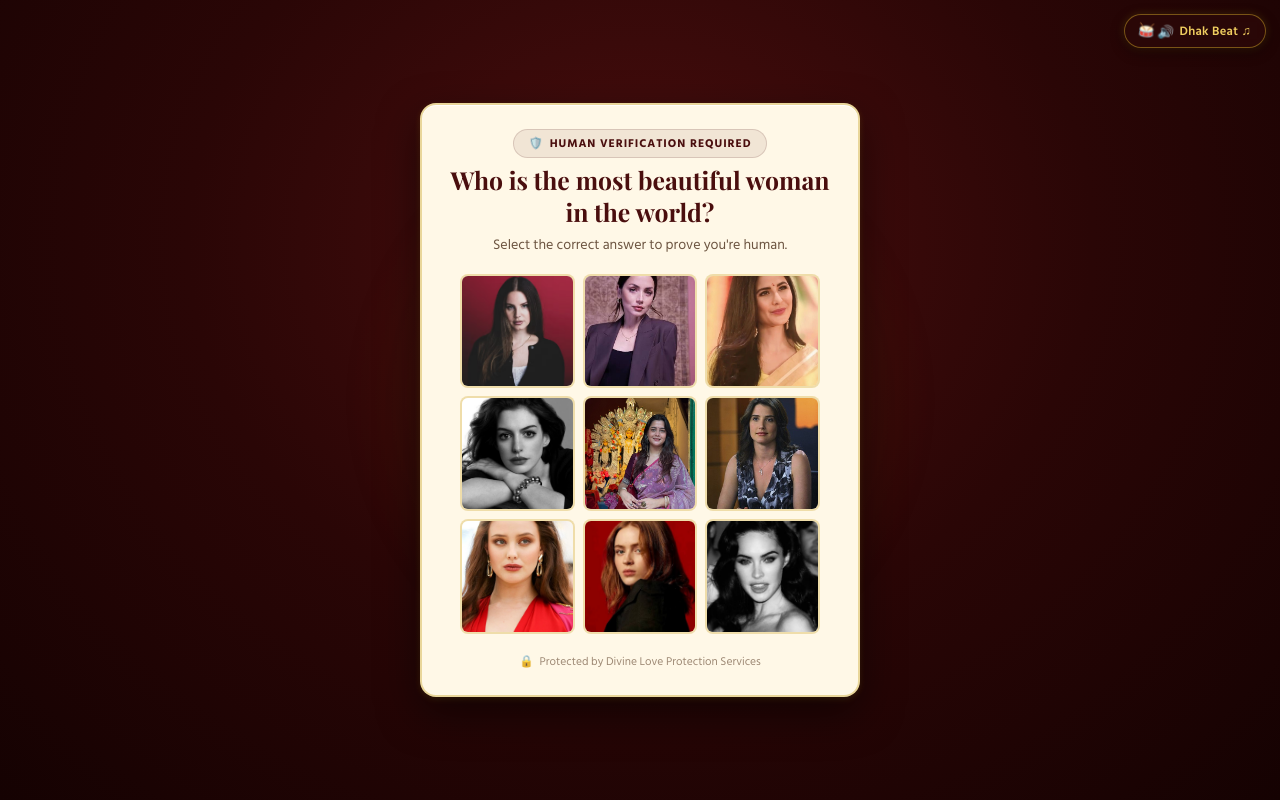
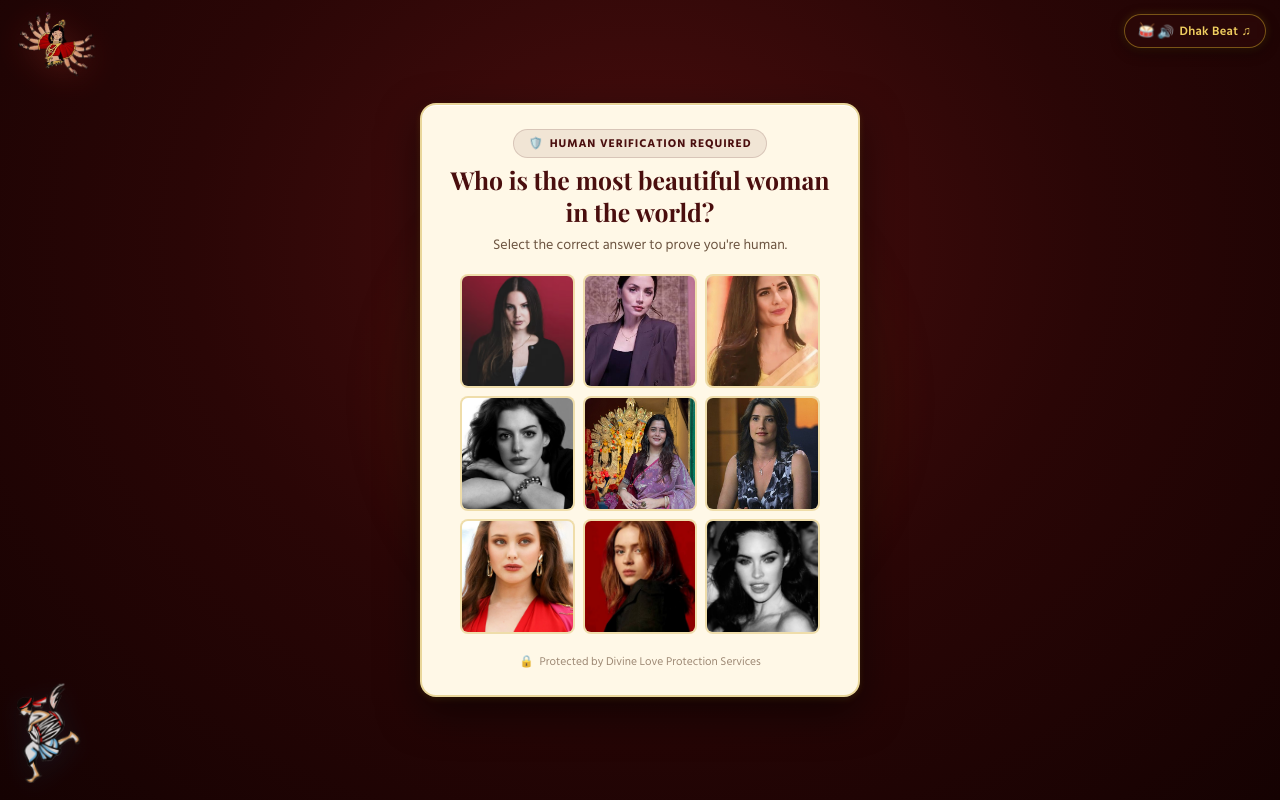
Before and after one commit to dibyajitgupta06/Scrapbook, a React (Vite) app: page / in a window 1280 px wide. Built offline with nearby package versions, Linux system fonts and the light colour scheme; a web font is replaced by a local one.

Commit message:
Add festive Durga emoji and Dhaki motifs across all pages without background for enhanced aesthetic

```diff
--- a/src/App.jsx
+++ b/src/App.jsx
@@ -1,5 +1,6 @@
 import { useState } from 'react'
 import AudioPlayer from './components/AudioPlayer'
+import FestiveElements from './components/FestiveElements'
 import Captcha from './components/Captcha'
 import Cover from './components/Cover'
 import Shoptomi1 from './components/Shoptomi1'
@@ -37,6 +38,9 @@ function App() {
       {/* Continuous Durga Puja Dhak background sound player */}
       <AudioPlayer />
 
+      {/* Aesthetic Durga Puja festive elements across every page */}
+      <FestiveElements />
+
       {/* key={currentPage} guarantees fresh DOM mount and triggers page-enter animation reliably on every device */}
       <div
         key={currentPage}
--- /dev/null
+++ b/src/components/FestiveElements.css
@@ -0,0 +1,84 @@
+/* ============================================================
+   FESTIVE ELEMENTS — Durga Emoji & Dhaki Aesthetic Touches
+   Rendered consistently across all pages to elevate aesthetic
+   ============================================================ */
+
+.festive-decorations {
+  position: fixed;
+  inset: 0;
+  width: 100%;
+  height: 100%;
+  pointer-events: none;
+  z-index: 90;
+  overflow: hidden;
+}
+
+/* Maa Durga 10-Armed Emoji Motif (Top-Left) */
+.festive-durga-motif {
+  position: absolute;
+  top: 14px;
+  left: 18px;
+  width: clamp(52px, 7vw, 78px);
+  height: auto;
+  opacity: 0.88;
+  filter: drop-shadow(0 6px 16px rgba(193, 57, 43, 0.3));
+  transition: transform 0.3s ease, opacity 0.3s ease;
+  animation: floatDurga 4.5s ease-in-out infinite;
+  user-select: none;
+  -webkit-user-select: none;
+}
+
+@keyframes floatDurga {
+  0%, 100% {
+    transform: translateY(0) rotate(0deg);
+  }
+  50% {
+    transform: translateY(-5px) rotate(1.5deg);
+  }
+}
+
+/* Dhaki Drummer Motif (Bottom-Left) */
+.festive-dhaki-motif {
+  position: absolute;
+  bottom: 14px;
+  left: 18px;
+  height: clamp(68px, 9vw, 98px);
+  width: auto;
+  opacity: 0.85;
+  filter: drop-shadow(0 6px 14px rgba(26, 82, 118, 0.22));
+  transition: transform 0.3s ease, opacity 0.3s ease;
+  animation: swayDhaki 3.5s ease-in-out infinite;
+  user-select: none;
+  -webkit-user-select: none;
+}
+
+@keyframes swayDhaki {
+  0%, 100% {
+    transform: translateY(0) rotate(0deg);
+  }
+  50% {
+    transform: translateY(-4px) rotate(-2deg);
+  }
+}
+
+/* ============================================================
+   MOBILE RESPONSIVENESS
+   Keep motifs proportionate and non-intrusive on smaller screens
+   ============================================================ */
+@media (max-width: 600px) {
+  .festive-durga-motif {
+    top: 10px;
+    left: 10px;
+    width: 44px;
+    opacity: 0.85;
+    filter: drop-shadow(0 4px 10px rgba(193, 57, 43, 0.25));
+  }
+
+  .festive-dhaki-motif {
+    bottom: 10px;
+    left: 10px;
+    height: 52px;
+    opacity: 0.82;
+    filter: drop-shadow(0 4px 10px rgba(26, 82, 118, 0.18));
+  }
+}
--- /dev/null
+++ b/src/components/FestiveElements.jsx
@@ -0,0 +1,25 @@
+import './FestiveElements.css'
+
+export default function FestiveElements() {
+  return (
+    <div className="festive-decorations" aria-hidden="true">
+      {/* Maa Durga 10-Armed Emoji Motif (Top-Left) */}
+      <img
+        src={`${import.meta.env.BASE_URL}images/durga_emoji.png`}
+        alt=""
+        className="festive-durga-motif"
+        loading="eager"
+        draggable="false"
+      />
+
+      {/* Dhaki Drummer Playing Festive Dhak (Bottom-Left) */}
+      <img
+        src={`${import.meta.env.BASE_URL}images/dhaki_motif.png`}
+        alt=""
+        className="festive-dhaki-motif"
+        loading="eager"
+        draggable="false"
+      />
+    </div>
+  )
+}
```
Also changed, not shown: public/images/dhaki_motif.png (added), public/images/durga_emoji.png (added).
